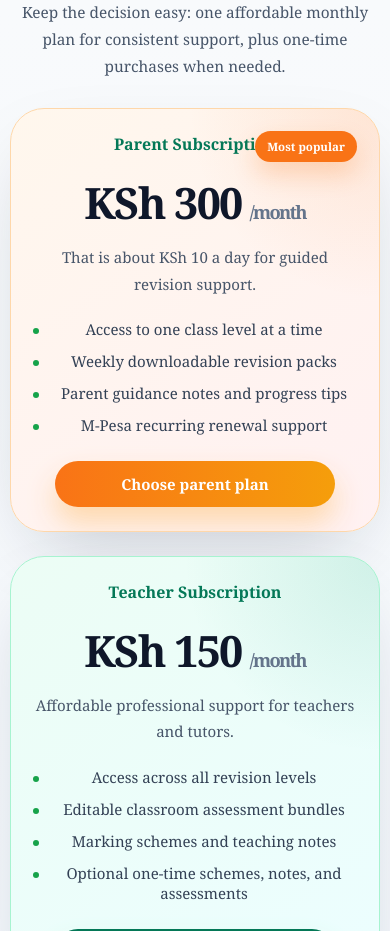
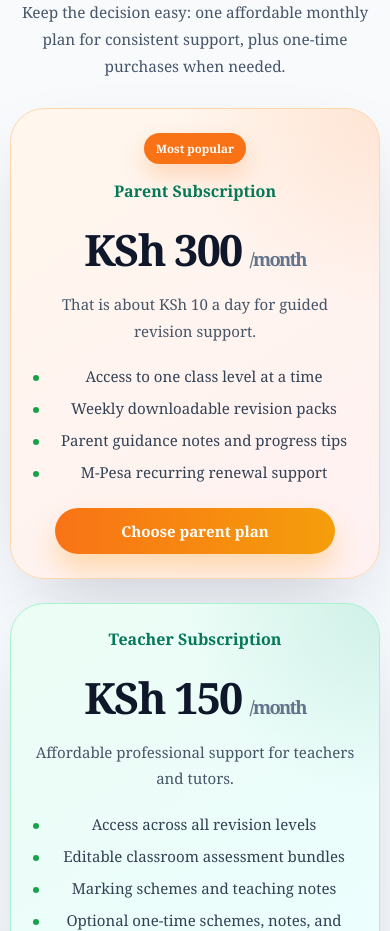
Before and after one commit to eriqck/Teacher-Mwangi-Academy, a Next.js app: page / in a window 390 px wide. Shown: the part 6780-7711 px from the top of the page. Built offline with nearby package versions, Linux system fonts and the light colour scheme; no server answers.

Commit message:
setting goodle search sitemap

```diff
--- a/app/globals.css
+++ b/app/globals.css
@@ -1838,6 +1838,10 @@ main {
   box-shadow: 0 12px 24px rgba(249, 115, 22, 0.24);
 }
 
+.home-pricing-card--parent {
+  padding-top: 74px;
+}
+
 .home-pricing-name {
   margin: 0;
   font-size: 1rem;
@@ -2100,8 +2104,13 @@ main {
     grid-template-columns: 1fr;
   }
 
-  .home-skill-grid {
-    grid-template-columns: 1fr;
+  .home-pricing-badge {
+    position: static;
+    margin: 0 auto 16px;
+  }
+
+  .home-pricing-card--parent {
+    padding-top: 24px;
   }
 
   .home-nav-primary,
```
